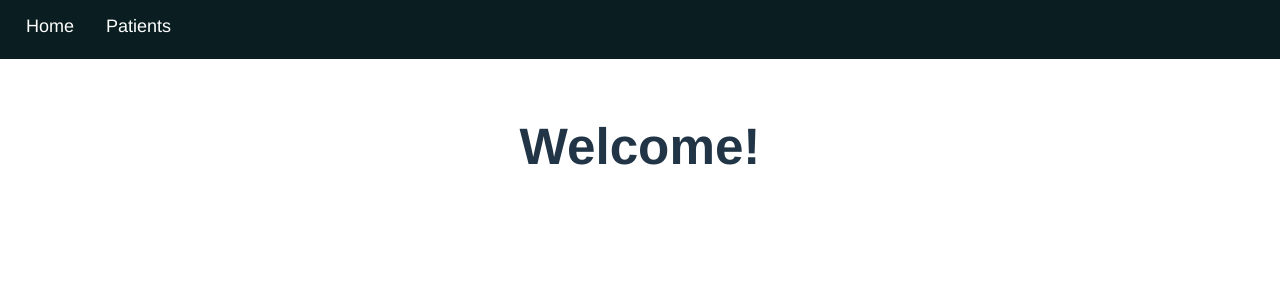
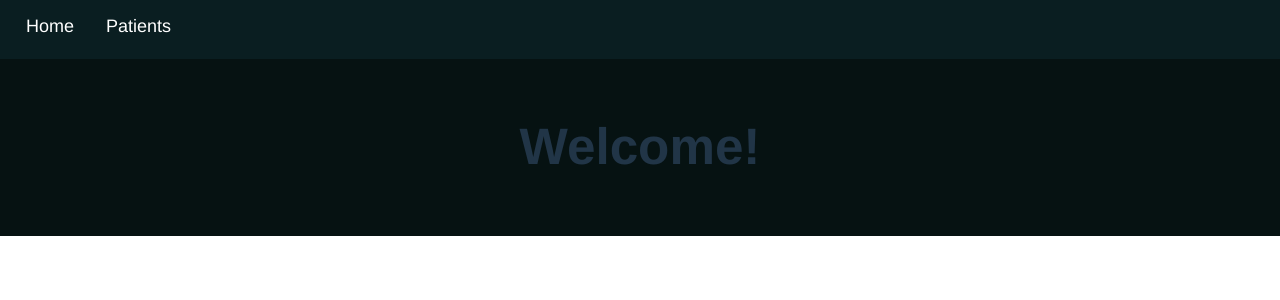
Before and after one commit to joasarro2200/HealthCare-App, a React (Vite) app in the folder frontend/: page / in a window 1280 px wide. Shown: the top 300 px of the page. Built offline with nearby package versions, Linux system fonts and the light colour scheme.

Commit message:
fix styles

```diff
--- a/frontend/src/components/Card/styles.css
+++ b/frontend/src/components/Card/styles.css
@@ -63,6 +63,7 @@
 }
 
 .showMoreButton {
+    background-color: #1a1a1a;
     width: 60px;
     font-size: 12px;
     font-weight: 400;
@@ -88,6 +89,7 @@
 }
 
 .extraEntry {
+    color: white;
     display: flex;
     flex-direction: row;
     gap: 10px;
--- a/frontend/src/components/FormFields/InputField/styles.css
+++ b/frontend/src/components/FormFields/InputField/styles.css
@@ -36,6 +36,7 @@
 }
 
 .errorMessage {
+    color: white;
     font-size: 14px;
     font-weight: 300;
 }
--- a/frontend/src/pages/CreatePatient/styles.css
+++ b/frontend/src/pages/CreatePatient/styles.css
@@ -1,4 +1,11 @@
 @import '../../styles/colors.css';
+
+.mainContainer {
+	background-color: var(--primary-color);
+	display: flex;
+	flex-direction: column;
+	align-items: center;
+}
 
 .createTitle {
 	color: white;
--- a/frontend/src/pages/Home/styles.css
+++ b/frontend/src/pages/Home/styles.css
@@ -1,3 +1,4 @@
 .mainContainer {
+    background-color: var(--primary-color);
     padding: 26px;
 }
--- a/frontend/src/pages/ListPatients/styles.css
+++ b/frontend/src/pages/ListPatients/styles.css
@@ -1,6 +1,7 @@
 @import '../../styles/colors.css';
 
 .mainContainer {
+	background-color: var(--primary-color);
 	display: flex;
 	flex-direction: column;
 	align-items: center;
```
